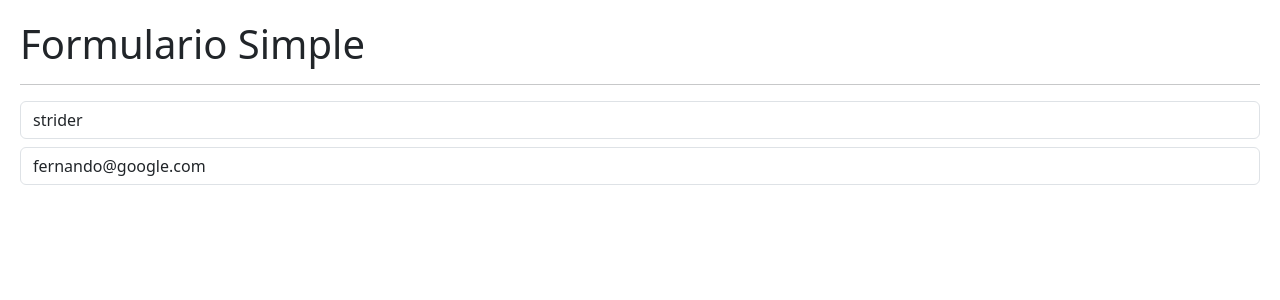
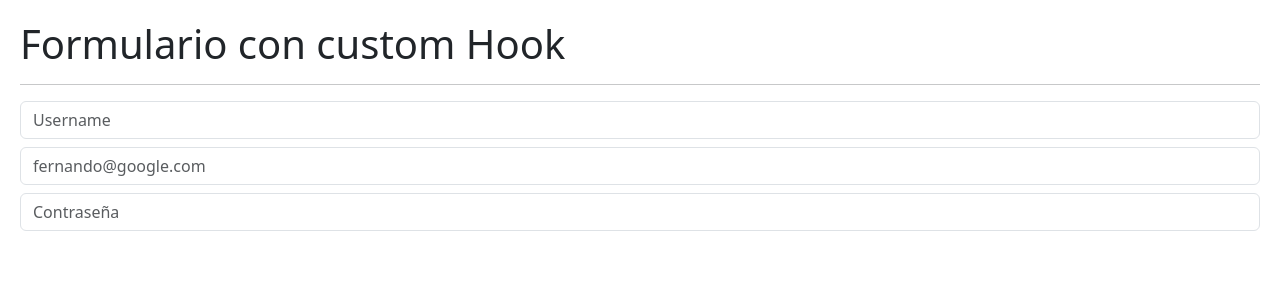
Before and after one commit to AsterixKo/05-hook-app, a React (Vite) app: page / in a window 1280 px wide. Shown: the top 300 px of the page. Built offline with nearby package versions, Linux system fonts and the light colour scheme.

Commit message:
Formulario con custom Hook

```diff
--- /dev/null
+++ b/src/02-useEffect/FormWithCustomHook.jsx
@@ -0,0 +1,58 @@
+import { useEffect, useState } from "react";
+import { useForm } from "../hooks/useForm";
+
+export const FormWithCustomHook = () => {
+  const { formState, onInputChange, username, email, password } = useForm({
+    username: "",
+    email: "",
+    password: "",
+  });
+
+  //   const { username, email, password } = formState;
+
+  useEffect(() => {
+    // console.log("useEffect called!");
+  }, []);
+
+  useEffect(() => {
+    // console.log("formState changed!");
+  }, [formState]);
+
+  useEffect(() => {
+    // console.log("email changed!");
+  }, [email]);
+
+  return (
+    <>
+      <h1>Formulario con custom Hook</h1>
+      <hr />
+
+      <input
+        type="text"
+        className="form-control"
+        placeholder="Username"
+        name="username"
+        value={username}
+        onChange={onInputChange}
+      />
+
+      <input
+        type="email"
+        className="form-control mt-2"
+        placeholder="fernando@google.com"
+        name="email"
+        value={email}
+        onChange={onInputChange}
+      />
+
+      <input
+        type="password"
+        className="form-control mt-2"
+        placeholder="Contraseña"
+        name="password"
+        value={password}
+        onChange={onInputChange}
+      />
+    </>
+  );
+};
--- /dev/null
+++ b/src/hooks/useForm.js
@@ -0,0 +1,15 @@
+import { useState } from "react";
+
+export const useForm = (initialForm = {}) => {
+  const [formState, setFormState] = useState(initialForm);
+
+  const onInputChange = ({ target }) => {
+    const { name, value } = target;
+    // console.log(name, value);
+    setFormState({
+      ...formState,
+      [name]: value,
+    });
+  };
+  return { ...formState, formState, onInputChange };
+};
--- a/src/main.jsx
+++ b/src/main.jsx
@@ -4,10 +4,11 @@
 import "./index.css";
 // import { CounterApp } from "./01-useState/CounterApp";
 // import { CounterWithCustomHook } from "./01-useState/CounterWithCustomHook";
-import { SimpleForm } from "./02-useEffect/SimpleForm";
+// import { SimpleForm } from "./02-useEffect/SimpleForm";
+import { FormWithCustomHook } from "./02-useEffect/FormWithCustomHook";
 
 ReactDOM.createRoot(document.getElementById("root")).render(
   // <React.StrictMode>
-    <SimpleForm />
+  <FormWithCustomHook />
   // </React.StrictMode>
 );
```
